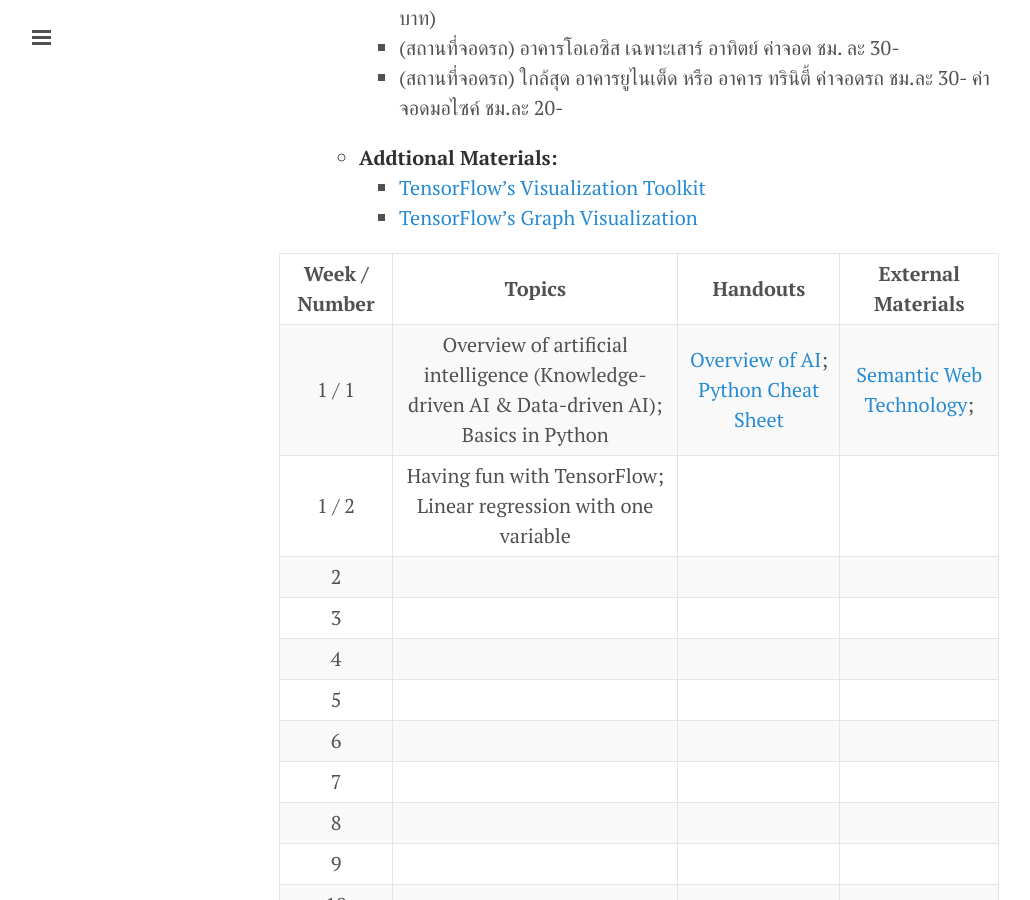
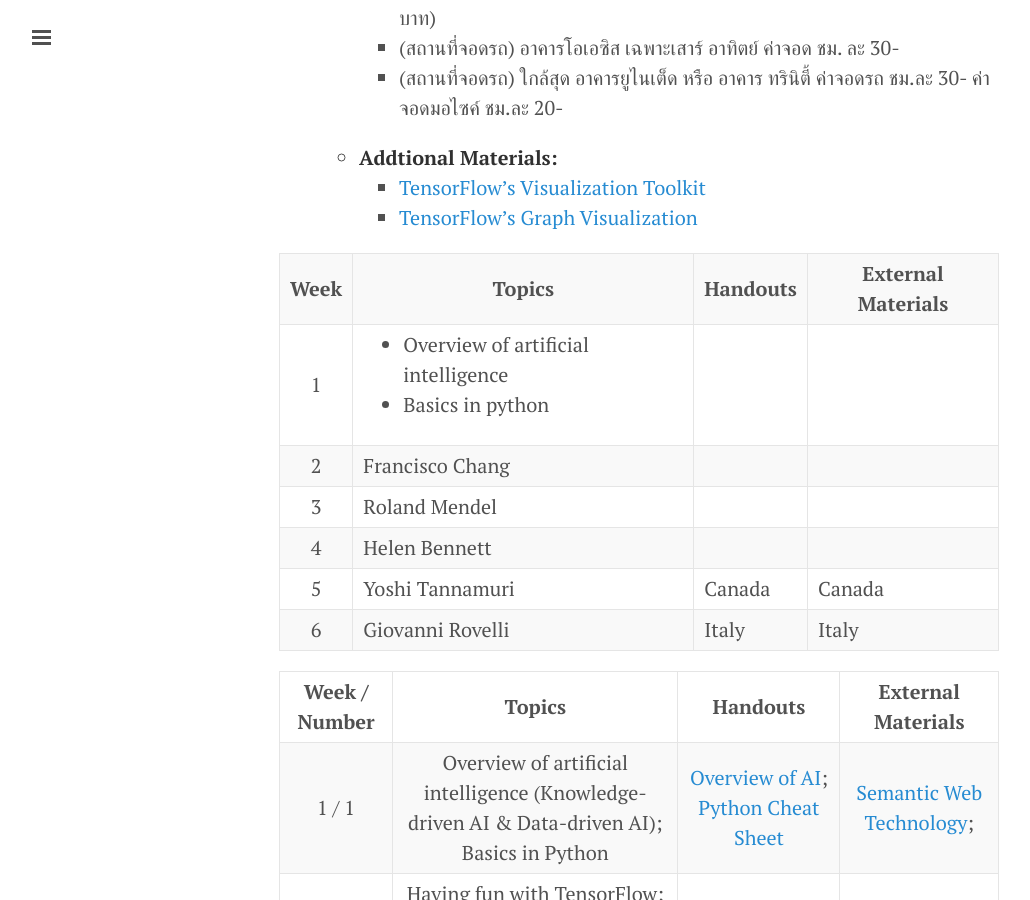
Before and after one commit to xlives/xlives.github.io, a Jekyll site: the page built from courses.markdown, in a window 1280 px wide and 900 px high, scrolled down 727 px. Shown: the whole window, without its empty margins (1-1031 px from the left). Built offline with Jekyll 4.4.1, drawn with Linux system fonts in a browser that asks for light colours.

Commit message:
Update courses.markdown

```diff
--- a/courses.markdown
+++ b/courses.markdown
@@ -22,6 +22,51 @@ Present
     *     **Addtional Materials:**
           * [TensorFlow's Visualization Toolkit](https://github.com/tensorflow/tensorboard)
           * [TensorFlow's Graph Visualization](https://www.tensorflow.org/guide/graph_viz)
+
+<table align='center'>
+  <tr>
+    <th align='center'>Week</th>
+    <th>Topics</th>
+    <th>Handouts</th>
+     <th>External Materials</th>
+  </tr>
+  <tr>
+    <td align='center'>1</td>
+    <td> <ul> <li> Overview of artificial intelligence </li> <li> Basics in python </li> </ul> </td>
+    <td> </td>
+     <td> </td>
+  </tr>
+  <tr>
+    <td align='center'>2</td>
+    <td>Francisco Chang</td>
+    <td> </td>
+     <td> </td>
+  </tr>
+  <tr>
+    <td align='center'>3</td>
+    <td>Roland Mendel</td>
+    <td> </td>
+     <td> </td>
+  </tr>
+  <tr>
+    <td align='center'>4</td>
+    <td>Helen Bennett</td>
+    <td> </td>
+     <td> </td>
+  </tr>
+  <tr>
+    <td align='center'>5</td>
+    <td>Yoshi Tannamuri</td>
+    <td>Canada</td>
+     <td>Canada</td>
+  </tr>
+  <tr>
+    <td align='center'>6</td>
+    <td>Giovanni Rovelli</td>
+    <td>Italy</td>
+     <td>Italy</td>
+  </tr>
+</table>
 
 | Week / Number |               Topics              |    Handouts   |     External Materials     |
 |:----:|:---------------------------------:|:-----------:|:-----------:|
```
